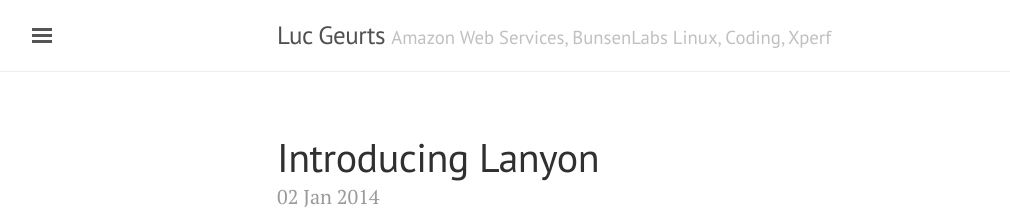
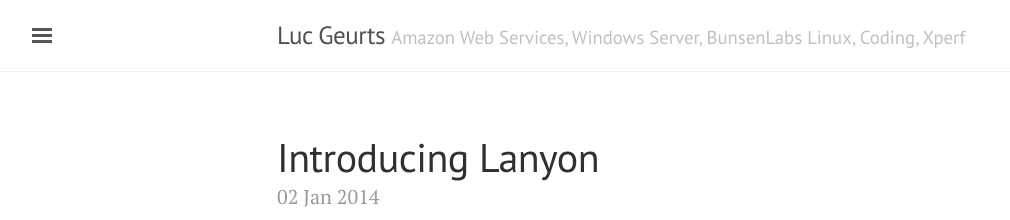
Before and after one commit to lgeurts/lgeurts.github.io, a Jekyll site: the page built from index.html, in a window 1280 px wide and 900 px high. Shown: the top 220 px of the window, without its empty margins (3-1013 px from the left). Built offline with Jekyll 4.4.1, drawn with Linux system fonts in a browser that asks for light colours; the list of posts is cut into pages by our own code.

Commit message:
Update _config.yml

```diff
--- a/_config.yml
+++ b/_config.yml
@@ -6,7 +6,7 @@ permalink:           pretty
 
 # Setup
 title:               Luc Geurts
-tagline:             'Amazon Web Services, BunsenLabs Linux, Coding, Xperf'
+tagline:             'Amazon Web Services, Windows Server, BunsenLabs Linux, Coding, Xperf'
 description:         'Musings of a former (Platforms) PFE. Theme created by <a href="https://twitter.com/mdo" target="_blank">@mdo</a>.'
 url:                 http://lgeurts.github.io
 baseurl:             ''
```
